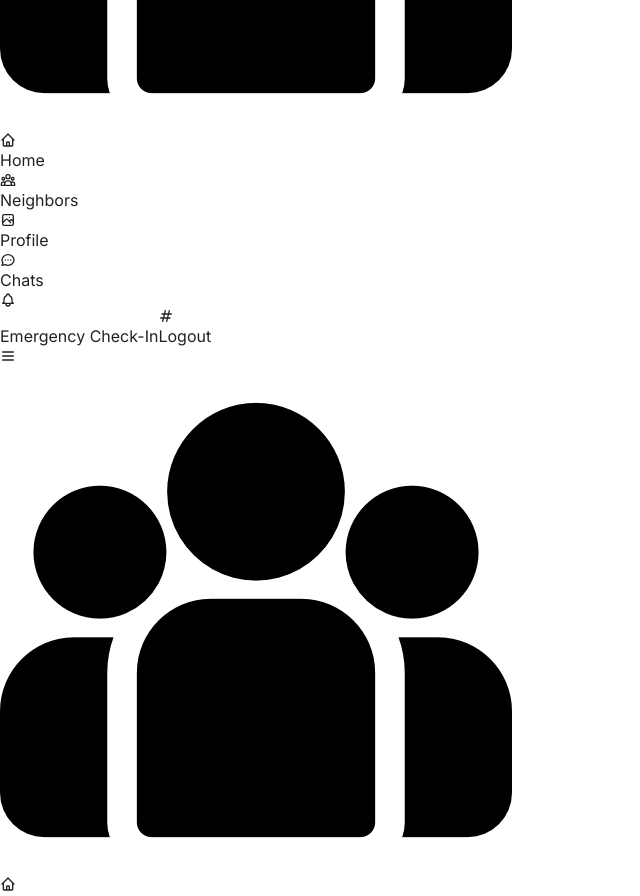
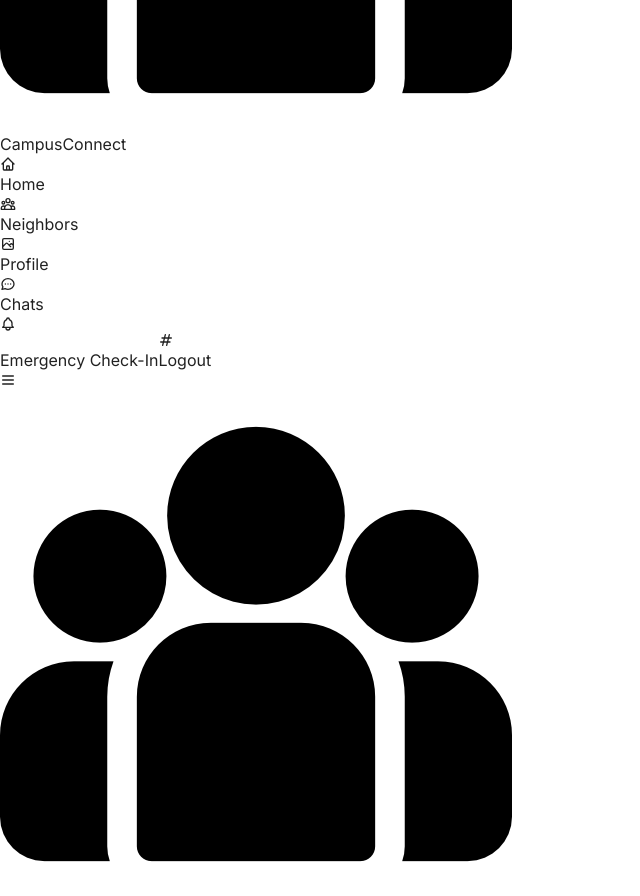
Before and after one commit to egorSheremetov02/neighbor-connect, a React (Vite) app in the folder frontend/: page /chats in a window 1280 px wide. Shown: the part 380-1276 px from the top of the page, without its empty margins (0-640 px from the left). Built offline with nearby package versions, Linux system fonts and the light colour scheme.

Commit message:
CampusConnect - webapp name

```diff
--- a/frontend/src/Components/Sidebar.jsx
+++ b/frontend/src/Components/Sidebar.jsx
@@ -57,6 +57,12 @@ const Sidebar = () => {
           alt="Company Logo"
           className="w-full h-14 object-contain"
         />
+        <p
+          id="webappname"
+          className="text-2xl font-extrabold text-gray-800 mt-6 text-center tracking-wide shadow-md"
+        >
+          CampusConnect
+        </p>
         <NavLinks />
       </div>
 
@@ -86,6 +92,12 @@ const Sidebar = () => {
           alt="Company Logo"
           className="w-full h-14 object-contain"
         />
+        <p
+          id="webappname"
+          className="text-2xl font-extrabold text-gray-800 mt-6 text-center tracking-wide shadow-md"
+        >
+          CampusConnect
+        </p>
         <NavLinks onLinkClick={handleMobileMenuToggle} />
       </div>
     </>
```
